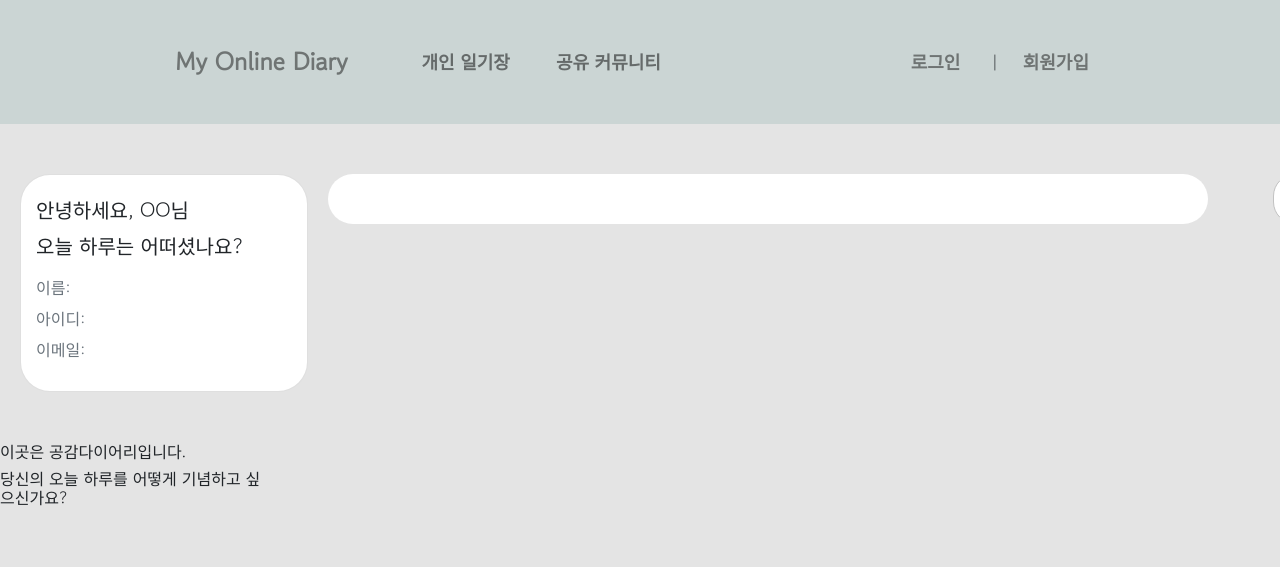
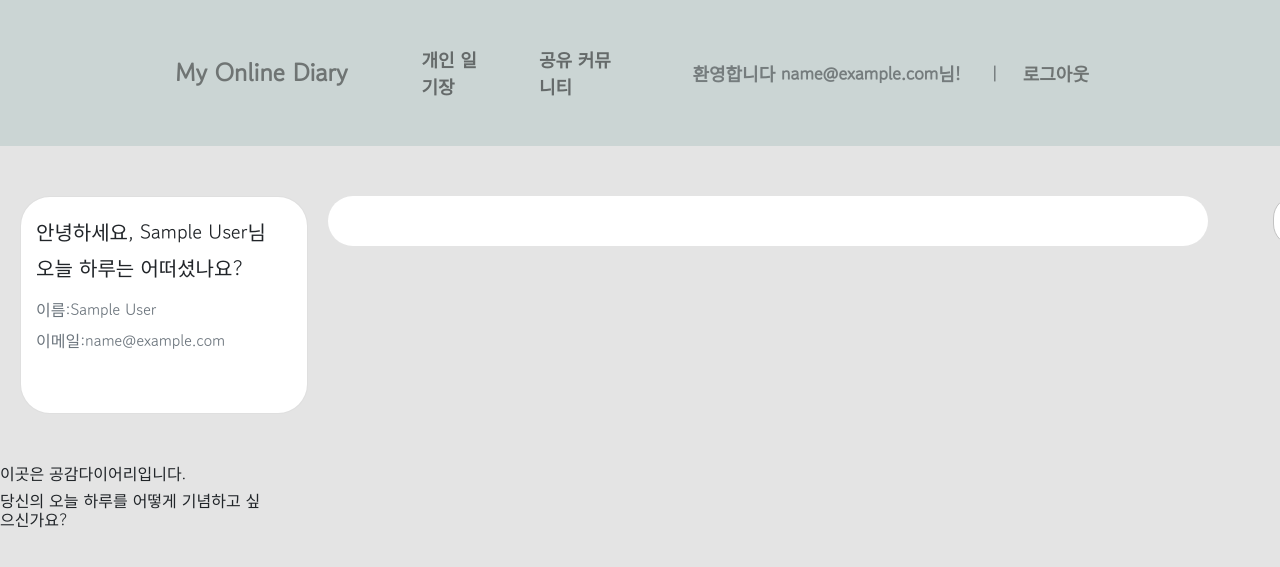
Before and after one commit to MC-12-SweetAfterBitter/Diary, a Flask app: page /public in a window 1280 px wide; the page is wider, and only the part inside the window is pictured. Shown: the top 567 px of that part. Run offline with Flask 2, Linux system fonts and the light colour scheme; the visitor is signed in with stand-in values (Sample User, id 1); some libraries are stand-ins or nearby versions.

Commit message:
모든 html 세션 데이터 추가

```diff
--- a/app.py
+++ b/app.py
@@ -23,13 +23,23 @@ aaa = mongo.db.diary
 # 메인 홈페이지 (HTML 화면 보여주기)
 @app.route('/')
 def main():
-    return render_template('main.html')
+    if "email" in session:
+        # return jsonify({"ans":"success"},{"msg" : "환영합니다 {}님".format(escape(session['name']))})
+        # return "환영합니다 {}님".format(escape(session['email']))
+        return render_template('main.html', Email=session['email'], Name=session['name'])
+    else:
+        return render_template('main.html')
 
 
 # 공감 다이어리 페이지
 @app.route('/public')
 def public():
-    return render_template('public_main.html')
+    if "email" in session:
+        # return jsonify({"ans":"success"},{"msg" : "환영합니다 {}님".format(escape(session['name']))})
+        # return "환영합니다 {}님".format(escape(session['email']))
+        return render_template('public_main.html', Email=session['email'], Name=session['name'])
+    else:
+        return render_template('public_main.html')
 
 
 # 개인 다이어리 페이지
@@ -152,7 +162,8 @@ def write():
 @app.route("/bulletin_rd", methods=['GET'])
 def bulletin_rd():
     # diary_data = list(aaa.find({},{'_id':False}))
-    diary_data = list(aaa.find({}, {'_id': False}).sort('date', 1))
+    diary_data = list(aaa.find({}, {'_id': False}).sort('date', 1).skip(10))
+
     # print(diary_data)
     # diary_data = list(db.diary.find({},{'_id':False}).sort({'date:1'}))
     # diary_data = list(aaa.find().sort({'date': 1}))
--- a/templates/main.html
+++ b/templates/main.html
@@ -58,7 +58,7 @@
                 <a class="nav-link" href="/personal">개인 일기장</a>
               </li>
               <li class="nav-item">
-                <a class="nav-link" href="#">공유 커뮤니티</a>
+                <a class="nav-link" href="/public">공유 커뮤니티</a>
               </li>
             </ul>
           </div>
--- a/templates/personal_main.html
+++ b/templates/personal_main.html
@@ -167,8 +167,7 @@
             <div class="card-body">
                 <h5 class="card-title">안녕하세요, {{Name}}님</h5>
                 <h5 class="card-title">오늘 하루는 어떠셨나요?</h5>
-                <h6 class="card-subtitle mb-2 text-muted first_h6">이름:</h6>
-                <h6 class="card-subtitle mb-2 text-muted">아이디:</h6>
+                <h6 class="card-subtitle mb-2 text-muted first_h6">이름:{{Name}}</h6>
                 <h6 class="card-subtitle mb-2 text-muted">이메일:{{Email}}</h6>
             </div>
         </div>
--- a/templates/public_main.html
+++ b/templates/public_main.html
@@ -66,6 +66,22 @@
             </div>
         </div>
     </nav>
+    {% if session %}
+      <div class="main_navbar2">
+        <nav class="navbar navbar-light bg-light">
+          <div class="container-fluid">
+            <a class="navbar-brand">환영합니다 {{Email}}님!</a>
+          </div>
+        </nav>
+        <span>|</span>
+        <nav class="navbar navbar-light bg-light">
+          <div class="container-fluid">
+            <a class="navbar-brand" href="/logout">로그아웃</a>
+          </div>
+        </nav>
+      </div>
+    </div>
+      {% else %}
       <!-- 로그인 / 회원가입 -->
       <div class="main_navbar2">
         <nav class="navbar navbar-light bg-light">
@@ -81,6 +97,8 @@
         </nav>
       </div>
     </div>
+    {% endif %}
+</div>
 
 <!-- diary list -->
 <div class="personal_diary_contents">
@@ -89,11 +107,10 @@
         <!-- 왼쪽 세로로 정렬 -->
         <div class="card" style="width: 18rem">
             <div class="card-body">
-                <h5 class="card-title">안녕하세요, OO님</h5>
+                <h5 class="card-title">안녕하세요, {{Name}}님</h5>
                 <h5 class="card-title">오늘 하루는 어떠셨나요?</h5>
-                <h6 class="card-subtitle mb-2 text-muted first_h6">이름:</h6>
-                <h6 class="card-subtitle mb-2 text-muted">아이디:</h6>
-                <h6 class="card-subtitle mb-2 text-muted">이메일:</h6>
+                <h6 class="card-subtitle mb-2 text-muted first_h6">이름:{{Name}}</h6>
+                <h6 class="card-subtitle mb-2 text-muted">이메일:{{Email}}</h6>
             </div>
         </div>
         <!-- 공감 다이어리에 대한 설명 -->
```
Lines whose indentation alone changed are shown as unchanged.
